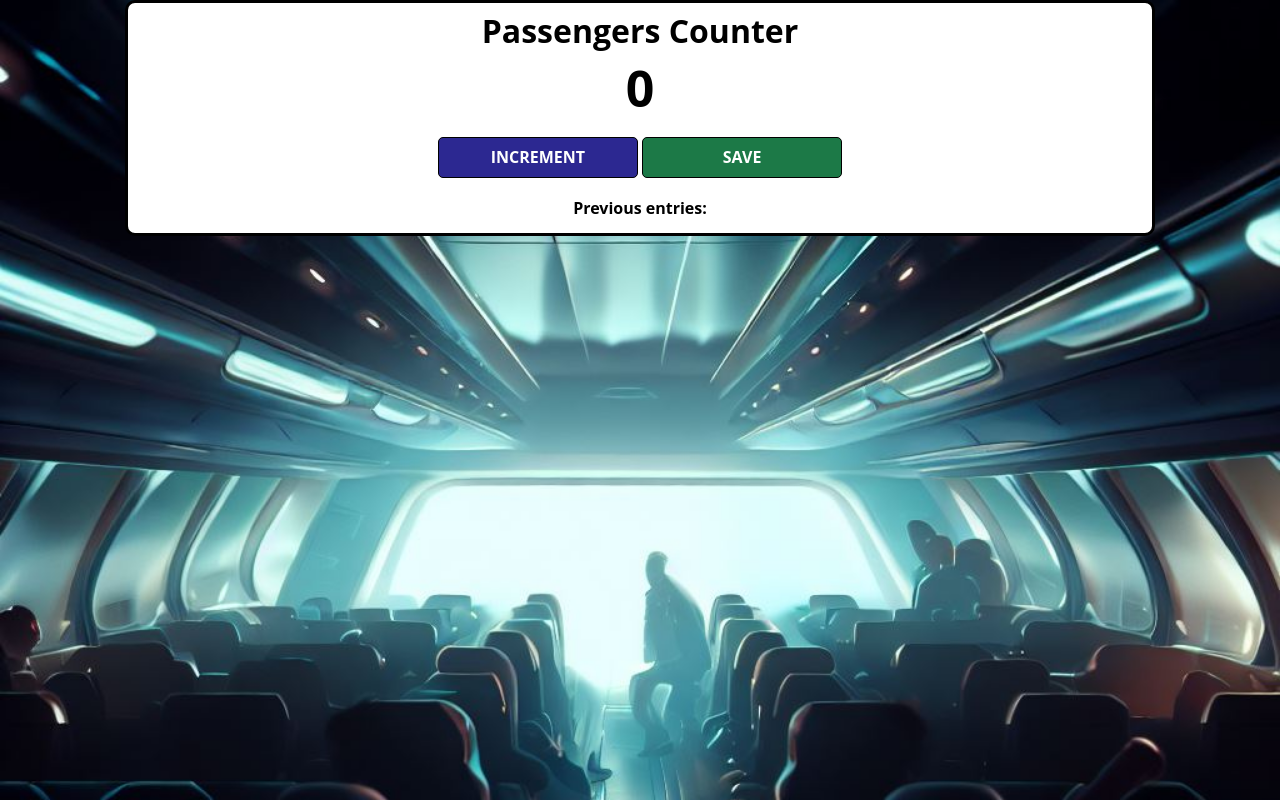
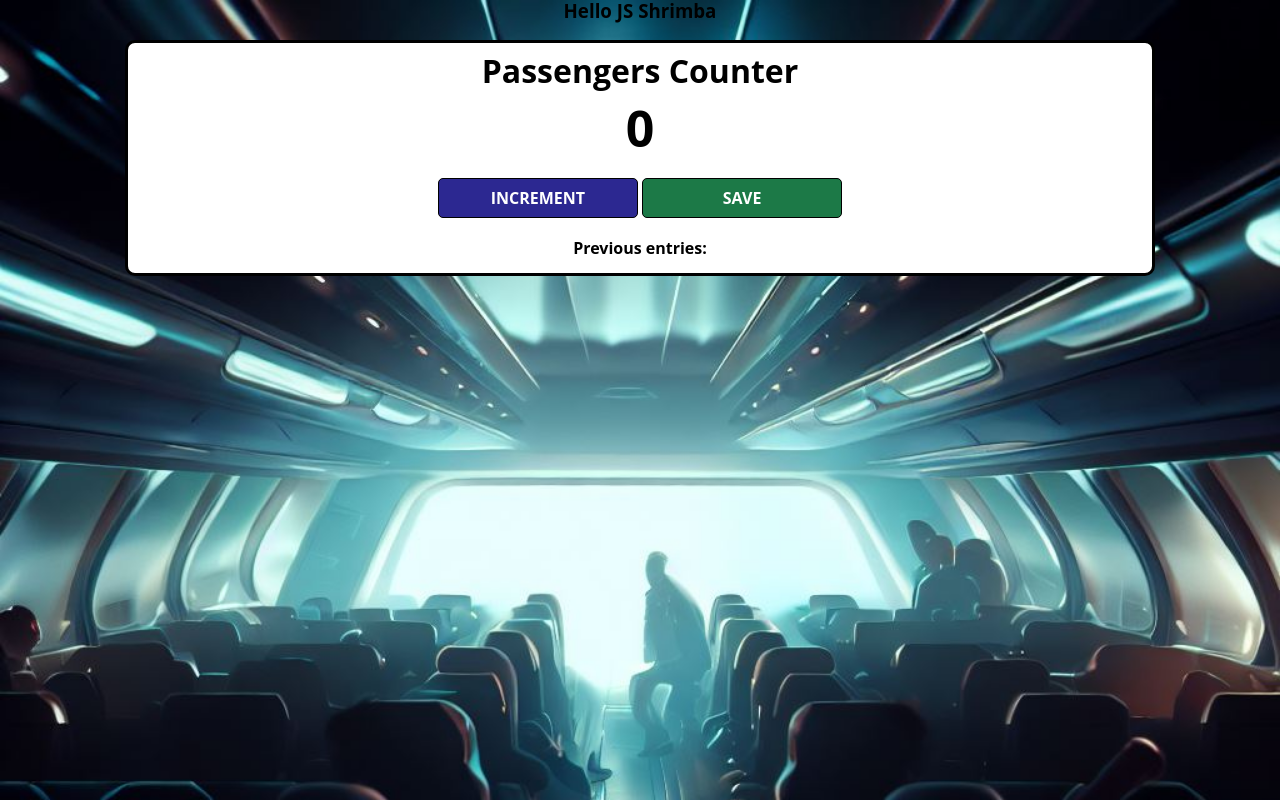
Before and after one commit to RomanDevDiv/Tally-Counter, a plain HTML site: page index.html in a window 1280 px wide. Drawn offline with nearby package versions, Linux system fonts and the light colour scheme.

Commit message:
tally-counter
hello Shrimba

```diff
--- a/index.html
+++ b/index.html
@@ -3,6 +3,7 @@
         <link rel="stylesheet" href="index.css">
     </head>
     <body>
+        <h3>Hello JS Shrimba</h3>
         <div class="container">
             <h1>Passengers Counter</h1>
             <h2 id="count-el">0</h2>
```
